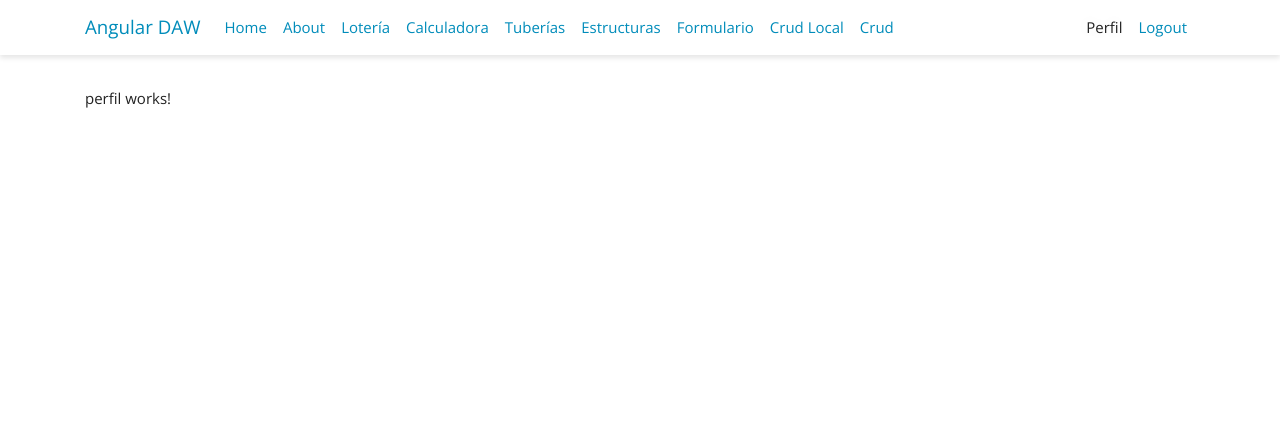
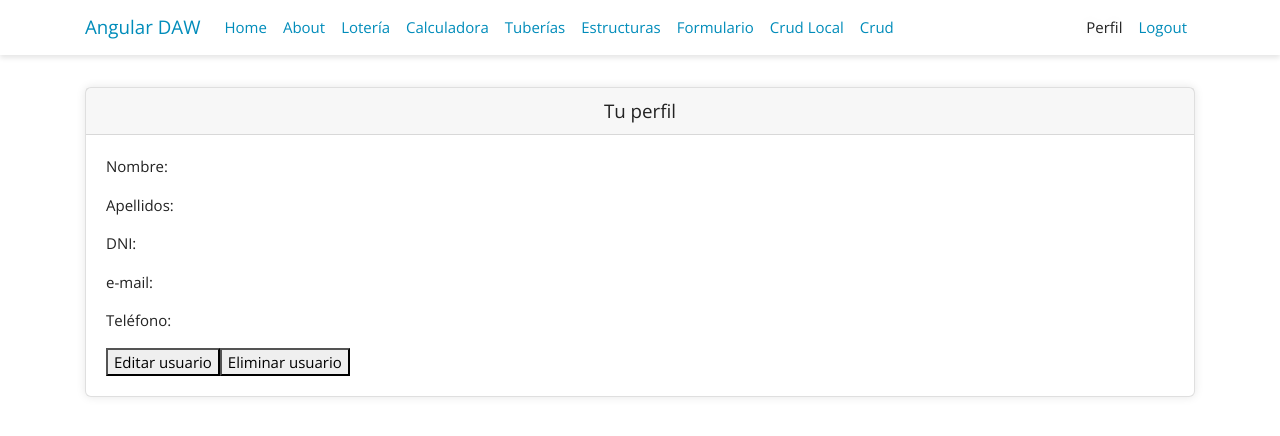
Before and after one commit to danidawtk/DisenioAngular, an Angular app: page /perfil in a window 1280 px wide. Shown: the top 436 px of the page. Built offline with nearby package versions, Linux system fonts and the light colour scheme; no server answers; sample sign-in values are in the browser's storage.

Commit message:
10 de febrero

```diff
--- a/src/app/app.module.ts
+++ b/src/app/app.module.ts
@@ -59,7 +59,10 @@ import { EnviarTokenInterceptor } from './auth/enviar-token.interceptor';
     ReactiveFormsModule,
     HttpClientModule
   ],
-  providers: [{provide:LOCALE_ID, useValue:"es"}, {provide: HTTP_INTERCEPTORS, useClass:EnviarTokenInterceptor, multi:true}],
+  providers: [
+    {provide:LOCALE_ID, useValue:"es"},
+    {provide: HTTP_INTERCEPTORS, useClass:EnviarTokenInterceptor, multi:true}
+  ],
   bootstrap: [AppComponent]
 })
 export class AppModule { }
--- a/src/app/clases/note.ts
+++ b/src/app/clases/note.ts
@@ -1,4 +1,5 @@
 export class Note {
+    idUser?: number
     readonly id?: number
     titulo?: string
     contenido?: string
--- a/src/app/componentes/auth/perfil/perfil.component.html
+++ b/src/app/componentes/auth/perfil/perfil.component.html
@@ -1 +1,51 @@
-<p>perfil works!</p>
+<div class="card">
+    <div class="card-header h5 text-center">Tu perfil</div>
+    <div class="card-body">
+        <p class="card-text">Nombre: {{perfil.nombre}}</p>
+        <p class="card-text">Apellidos: {{perfil.apellidos}}</p>
+        <p class="card-text">DNI: {{perfil.dni}}</p>
+        <p class="card-text">e-mail: {{perfil.email}}</p>
+        <p class="card-text">Teléfono:{{perfil.telefono}}</p>
+        <button (click)='mostrarEditar=!mostrarEditar'>Editar usuario</button>
+        <button (click)='mostrarEliminar=!mostrarEliminar'>Eliminar usuario</button>
+    </div>
+</div>
+<div class="card" *ngIf='mostrarEditar'>
+    <form [formGroup]="formPerfil" (submit)="editarPerfil()">
+        <div class="form-row mb-1">
+          <div class="form-group col-md-3">
+            <label for="nombre">Nombre:</label>
+            <input class="form-control" type="text" placeholder="Nombre" id="nombre" formControlName="nombre">
+          </div>
+          <div class="form-group col-md-6">
+            <label for="apellidos">Apellidos:</label>
+            <input class="form-control" type="text" placeholder="Apellidos" id="apellidos" formControlName="apellidos">
+          </div>
+        </div>
+        <div class="form-row mb-1">
+          <div class="form-group col-md-2">
+            <label for="telefono">Teléfono:</label>
+            <input class="form-control" type="number" placeholder="Teléfono" id="telefono" formControlName="telefono">
+          </div>
+          <div class="form-group col-md-4">
+            <label for="email">E-Mail:</label>
+            <input class="form-control" type="text" placeholder="E-Mail" id="email" formControlName="email">
+          </div>
+          <div class="form-group col-md-3">
+            <label for="password">Contraseña:</label>
+            <input class="form-control" type="text" placeholder="Contraseña" id="password" formControlName="password">
+          </div>
+
+        </div>
+        <button class="btn btn-primary btn-block" type ="submit" [disabled]="!formPerfil.valid">Guardar cambios</button>
+      </form>
+        <button (click)='mostrarEditar=!mostrarEditar'>Cancelar</button>
+    </div>
+<div class="card" *ngIf="mostrarEliminar">
+    <div class="card-header h5 text-center">Para eliminar tu perfil introduce tu e-mail</div>
+    <div class="card-body">
+        <input type='text' [(ngModel)]='inputBorrar' placeholder="email">
+        <button (click)='mostrarEliminar=!mostrarEliminar; inputBorrar=""'>Cancelar</button>
+        <button (click)='eliminarUsuario()' [disabled]='inputBorrar!=perfil.email'>Eliminar</button>
+    </div>
+</div>
--- a/src/app/componentes/auth/perfil/perfil.component.ts
+++ b/src/app/componentes/auth/perfil/perfil.component.ts
@@ -1,4 +1,10 @@
 import { Component, OnInit } from '@angular/core';
+import { FormBuilder, Validators } from '@angular/forms';
+import { Router } from '@angular/router';
+import { User } from 'src/app/clases/user';
+import { UserService } from 'src/app/servicios/user.service';
+import { telefonoValido } from 'src/app/validaciones/validaciones';
+
 
 @Component({
   selector: 'app-perfil',
@@ -6,10 +12,50 @@ import { Component, OnInit } from '@angular/core';
   styleUrls: ['./perfil.component.css']
 })
 export class PerfilComponent implements OnInit {
-
-  constructor() { }
+  perfil: User = {}
+  mostrarEditar: boolean = false
+  mostrarEliminar: boolean = false
+  inputBorrar: string = ''
+  formPerfil= this.fb.group({
+    nombre:[''],
+    apellidos:[''],
+    password:[''],
+    email:['', [Validators.required, Validators.email]],
+    telefono:[undefined,[telefonoValido()]],
+  })
+  constructor(private servicioUsuario:UserService, private fb:FormBuilder, private irHacia:Router) { }
 
   ngOnInit(): void {
+    this.cargarPerfil()
   }
-
+cargarPerfil(): void{
+  this.servicioUsuario.obtenerPerfil().subscribe(
+    respuesta => {
+      console.log(respuesta)
+      this.perfil = respuesta
+      this.formPerfil.patchValue(respuesta)
+    },
+    error => console.log(error)
+  )
 }
+editarPerfil(): void{
+  this.servicioUsuario.editarPerfil(this.formPerfil.value).subscribe(
+    respuesta => {
+      console.log(respuesta)
+      this.cargarPerfil()
+      this.mostrarEditar = false
+    },
+    error => console.log(error)
+  )
+}
+eliminarUsuario(): void{
+  this.servicioUsuario.eliminarUsuario().subscribe(
+    respuesta => {
+      console.log(respuesta)
+      this.servicioUsuario.logOut()
+      this.irHacia.navigate(['/login'])
+    },
+    error => console.log(error)
+  )
+}
+}
--- a/src/app/componentes/auth/register/register.component.ts
+++ b/src/app/componentes/auth/register/register.component.ts
@@ -1,5 +1,6 @@
 import { Component, OnInit } from '@angular/core';
 import { FormBuilder, Validators } from '@angular/forms';
+import { Router } from '@angular/router';
 import { UserService } from 'src/app/servicios/user.service';
 import { dniValido, telefonoValido } from 'src/app/validaciones/validaciones';
 
@@ -18,7 +19,7 @@ export class RegisterComponent implements OnInit {
     telefono:[undefined,[telefonoValido()]],
     dni:['', [Validators.required, dniValido()]]
   })
-  constructor(private fb:FormBuilder, private servicioUsuario:UserService) { }
+  constructor(private fb:FormBuilder, private servicioUsuario:UserService, private irHacia:Router) { }
 
   ngOnInit(): void {
 
@@ -29,6 +30,7 @@ submit(): void{
       respuesta =>{
         console.log(respuesta)
         this.servicioUsuario.guardarToken(respuesta)
+        this.irHacia.navigate(['/perfil'])
       },
       error => console.log(error)
     )
--- a/src/app/componentes/crud/crud.component.html
+++ b/src/app/componentes/crud/crud.component.html
@@ -4,7 +4,8 @@
       <div class="card-header">CRUD</div>
       <div class="card-body">
         <ul class="list-group">
-            <li class="list-group-item" *ngFor="let nota of notas" (click)="formNuevo.patchValue(nota)">
+            <li [ngClass]='{"text-white bg-dark":nota.idUser}' class="list-group-item"
+            *ngFor="let nota of notas" (click)="nota.idUser ? formNuevo.patchValue(nota) : formNuevo.reset()">
               {{nota.titulo}} : {{nota.contenido}}
             </li>
         </ul>
--- a/src/app/servicios/user.service.ts
+++ b/src/app/servicios/user.service.ts
@@ -18,6 +18,18 @@ export class UserService {
     return this.http.post(url+'login', usuario)
   }
 
+  obtenerPerfil(): Observable<any>{
+    return this.http.get(url)
+  }
+
+  editarPerfil(usuario:User): Observable<any>{
+    return this.http.put(url, usuario)
+  }
+
+  eliminarUsuario(): Observable<any>{
+    return this.http.delete(url)
+  }
+
   guardarToken(token:string): void{
     localStorage.setItem('userToken', token)
   }
@@ -33,4 +45,5 @@ export class UserService {
   leerToken(): string{
     return localStorage.getItem('userToken')
   }
+
 }
```
